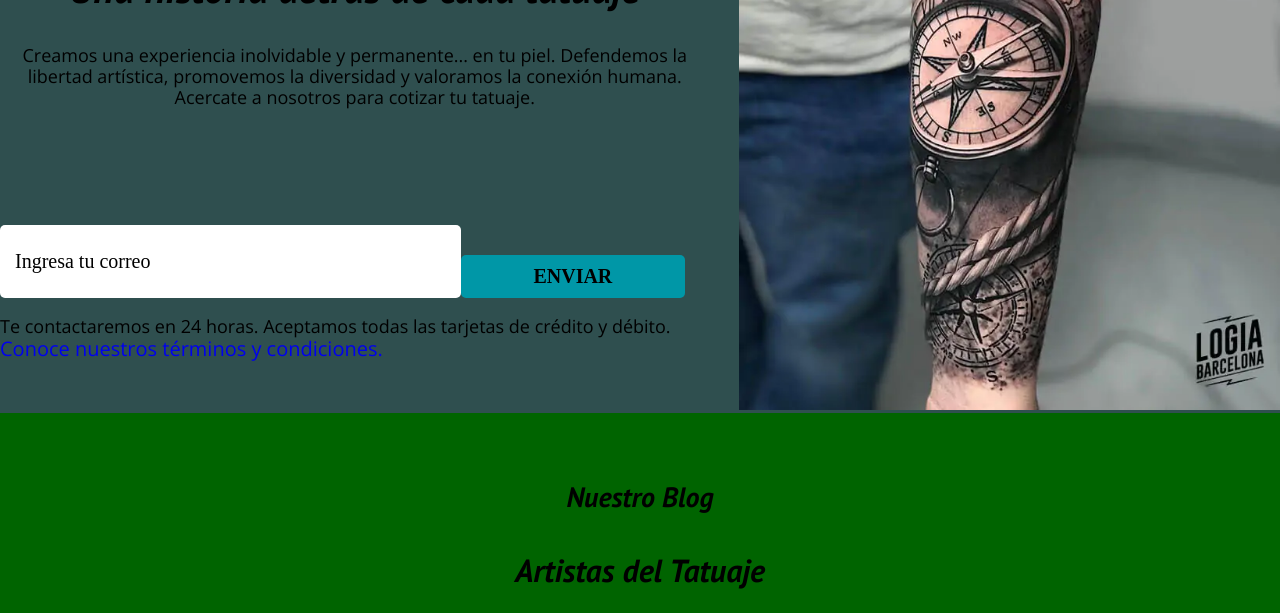
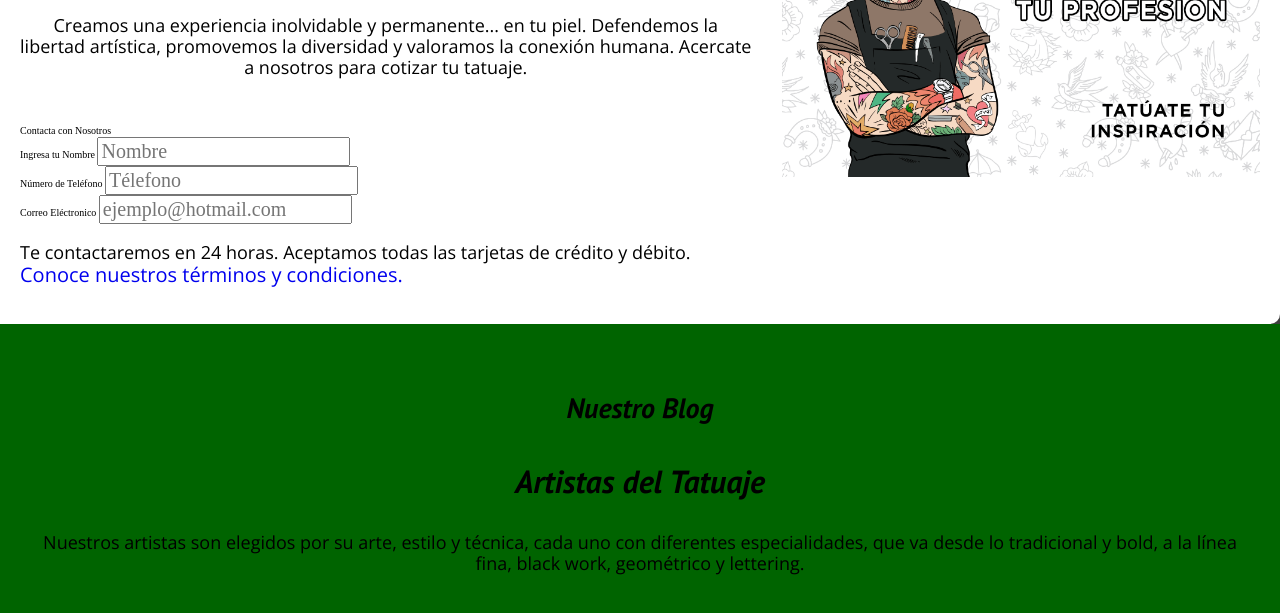
Before and after one commit to MarcoHdezH/Landing-de-Venta, a plain HTML site: page index.html in a window 1280 px wide. Shown: the part 742-1355 px from the top of the page. Drawn offline with nearby package versions, Linux system fonts and the light colour scheme.

Commit message:
Reajustando Jumbotron

```diff
--- a/css/styles.css
+++ b/css/styles.css
@@ -99,31 +99,26 @@ img{
         align-items: center;
     }
 }
-
 .header__navegacion{
     font-weight: bold;
 }
-
 .header__navegacion__enlace {
     display: block;
     text-align: center;
     color: var(--blanco);
     padding: 0.5rem;
 }
-
 @media (min-width: 768px) {
     .header__navegacion{
         display: flex;
         gap: 2rem;
     }
 }
-
 .header__texto {
     text-align: center;
     color: var(--blanco);
     margin-top: 3rem;
  }
-
  @media (min-width: 768px) {
     .header__texto {
         margin-top: 12rem;
@@ -137,76 +132,48 @@ img{
 /* Jumbotron*/
 
 .jumbotron{
-    background-color:darkslategrey;
+
 }
 
 .jumbotron__bloques{
     display: grid;
-    grid-template-areas: "mensaje input imagen";
+    grid-template-areas: "mensaje formulario imagen";
     grid-template-areas: "mensaje"
                          "imagen"
-                         "input";
+                         "formulario";
     gap: 3rem;
 }
 
 @media (min-width: 768px) {
     .jumbotron__bloques{
-        grid-template-areas: "mensaje imagen"
-                              "mensaje imagen "
-                              "input imagen";
+        grid-template-areas: "mensaje "
+                             "imagen"
+                             "formulario"
     }
 }
 
-@media (min-width: 480px) {
+@media (min-width: 1024px) {
     .jumbotron__bloques{
         grid-template-areas: "mensaje imagen"
-                             "mensaje imagen"
-                             "input   imagen";
+                             "formulario imagen"
     }
 }
 
 .jumbotron__mensaje{
+    grid-area: mensaje;
     text-align: center;
-    margin-top: 5rem;
-    grid-area: mensaje;
 }
 
-.jumbotron__input{
-    grid-area: input;
-    justify-content: center;
+.jumbotron__formulario{
+    grid-area: formulario;
 }
 
 .jumbotron__imagen{
     grid-area: imagen;
+    background-size: cover;
+    background-repeat: no-repeat;
+    background-position: center;
 }
-
-.jumbotron__correo{
-    display: grid;
-    grid-template-columns: 65% 35%
-}
-
-.boton{
-    background-color: var(--secundario);
-    color: var(--blanco);
-    padding: 1rem 3rem;
-    margin-top: 3rem;
-    font-size: 2rem;
-    text-decoration: none;
-    text-transform: uppercase;
-    font-weight: bold;
-    border-radius: .5rem;
-    width: 90%;
-    text-align: center;
-    border: none;
-}
-
-.input__text{
-    width: 100%;
-    border: none;
-    padding: 1.5rem;
-    border-radius: .5rem;
-}
-
 /* main-pricipal*/
 
 .tatuajes{
--- a/index.html
+++ b/index.html
@@ -41,7 +41,7 @@
     <!--Fin de Header-->
 
     <!--Seccion de JumboTron-->
-    <section class="jumbotron">
+    <section class="jumbotron sombra">
         <div class="jumbotron__bloques">
             <div class="jumbotron__mensaje">
                 <a>20% de Descuento por Halloween</a>
@@ -52,18 +52,37 @@
                     Acercate a nosotros para cotizar tu tatuaje.
                 </p>
             </div>
-            <div class="jumbotron__input">
-                <div class="jumbotron__correo">
-                    <input class="input__text" type="email" value="Ingresa tu correo">
-                    <input class="boton" type="submit" value="Enviar">
+            <div class="jumbotron__formulario">
+                <div class="jumbotron__informacion">
+                    <form>
+                        <legend> Contacta con Nosotros</legend>
+                        <div>
+                            <label>Ingresa tu Nombre</label>
+                            <input class="input-text" type="text" placeholder="Nombre">
+                        </div>
+
+                        <div>
+                            <label>Número de Teléfono</label>
+                            <input class="input-text" type="tel" placeholder="Télefono">
+                        </div>
+
+                        <div>
+                            <label>Correo Eléctronico</label>
+                            <input class="input-text" type="email" placeholder="ejemplo@hotmail.com">
+                        </div>
+                    </form>
                 </div>
-                <p>Te contactaremos en 24 horas. Aceptamos todas las tarjetas de crédito y débito. <a href="#">Conoce
-                        nuestros términos y condiciones.</a></p>
+                <div>
+                    <p>Te contactaremos en 24 horas. Aceptamos todas las tarjetas de crédito y débito.
+                        <a href="#">Conoce nuestros términos y condiciones.</a>
+                    </p>
+                </div>
             </div>
 
             <div class="jumbotron__imagen">
-                <img src="./assets/img/2.webp" </div>
+                <img src="./assets/img/imgJumbotron.png">
             </div>
+        </div>
     </section> <!-- Fin Seccion Jumbotron-->
 
     <main class="main">
```
Also changed, not shown: assets/img/imgJumbotron.png (added).
